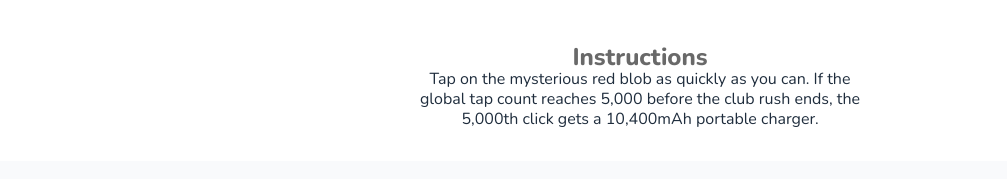
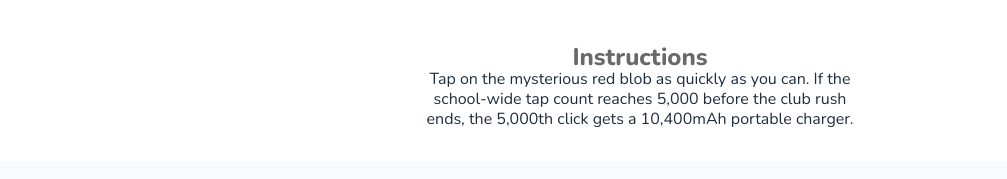
Before and after one commit to wl-hackclub/tapper-campaign, a website: page public/index.html in a window 1280 px wide. Shown: the part 587-766 px from the top of the page, without its empty margins (0-1007 px from the left). Drawn offline with nearby package versions, Linux system fonts and the light colour scheme; no server answers.

Commit message:
More wording

```diff
--- a/public/index.html
+++ b/public/index.html
@@ -48,7 +48,7 @@
       Instructions
     </h2>
     <p id="infoParagraph" class="infoParagraph">
-      Tap on the mysterious red blob as quickly as you can. If the global tap count reaches
+      Tap on the mysterious red blob as quickly as you can. If the school-wide tap count reaches
       5,000 before the club rush ends, the 5,000th click gets a 10,400mAh portable charger.
     </p>
   </div>
```
